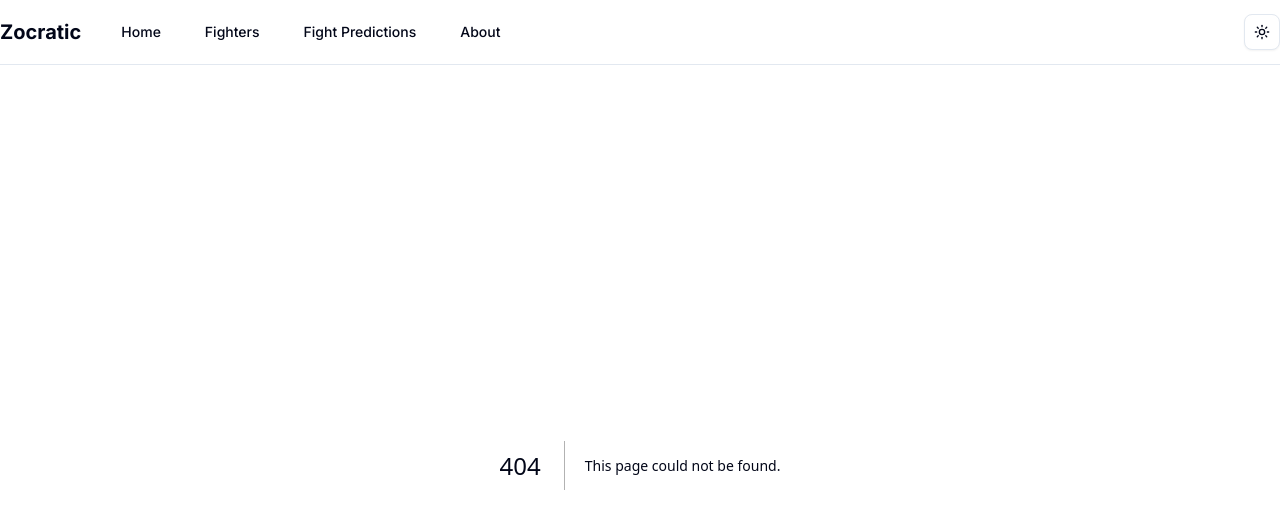
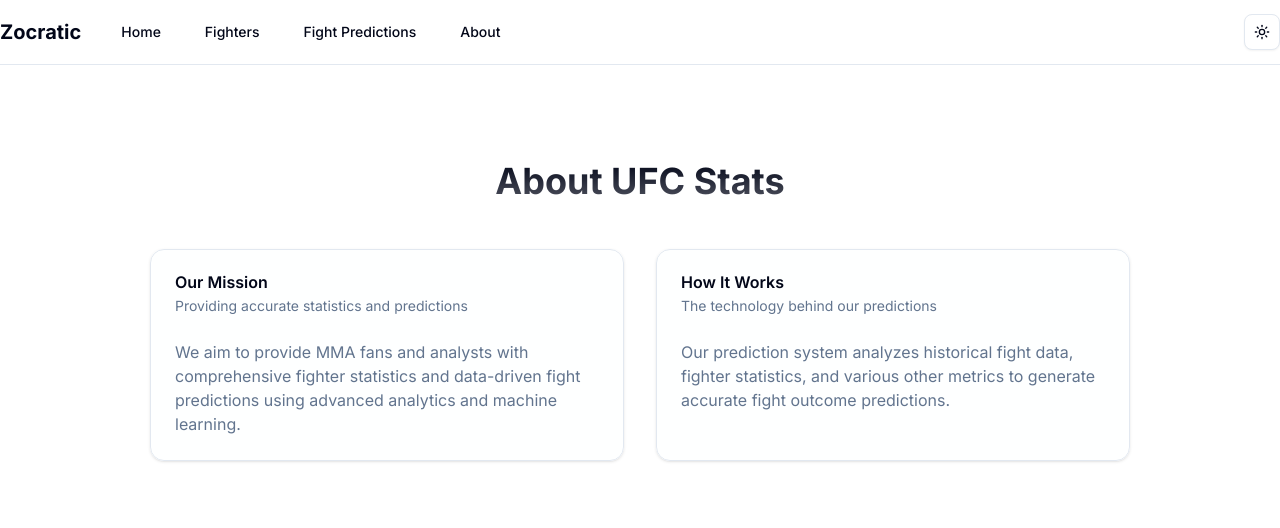
Before and after one commit to ajvsandhu/Ufc-Fighter-Comparer-Website, a Next.js app in the folder frontend/: page /about in a window 1280 px wide. Before the commit this address had no page. Shown: the top 528 px of the page. Built offline with nearby package versions, Linux system fonts and the light colour scheme.

Commit message:
Add AboutPage component to provide information on UFC Stats, including mission and prediction methodology, enhancing user understanding of the platform.

```diff
--- /dev/null
+++ b/frontend/src/app/about/page.tsx
@@ -0,0 +1,44 @@
+import { Card, CardContent, CardDescription, CardHeader, CardTitle } from "@/components/ui/card"
+
+export default function AboutPage() {
+  return (
+    <div className="flex flex-col items-center min-h-[calc(100vh-4rem)] py-24 px-4">
+      <div className="w-full max-w-[980px]">
+        <h1 className="text-4xl font-bold mb-12 text-center bg-clip-text text-transparent bg-gradient-to-b from-foreground to-foreground/70">
+          About UFC Stats
+        </h1>
+        <div className="grid gap-8 md:grid-cols-2">
+          <Card className="bg-card/50 backdrop-blur-sm">
+            <CardHeader>
+              <CardTitle>Our Mission</CardTitle>
+              <CardDescription>
+                Providing accurate statistics and predictions
+              </CardDescription>
+            </CardHeader>
+            <CardContent>
+              <p className="text-muted-foreground">
+                We aim to provide MMA fans and analysts with comprehensive fighter statistics
+                and data-driven fight predictions using advanced analytics and machine learning.
+              </p>
+            </CardContent>
+          </Card>
+
+          <Card className="bg-card/50 backdrop-blur-sm">
+            <CardHeader>
+              <CardTitle>How It Works</CardTitle>
+              <CardDescription>
+                The technology behind our predictions
+              </CardDescription>
+            </CardHeader>
+            <CardContent>
+              <p className="text-muted-foreground">
+                Our prediction system analyzes historical fight data, fighter statistics,
+                and various other metrics to generate accurate fight outcome predictions.
+              </p>
+            </CardContent>
+          </Card>
+        </div>
+      </div>
+    </div>
+  )
+}
```
